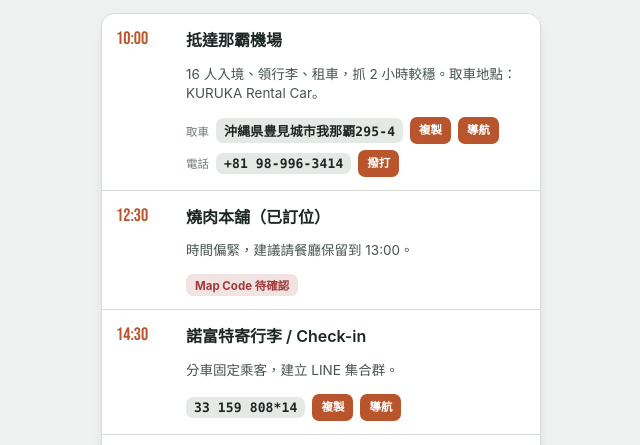
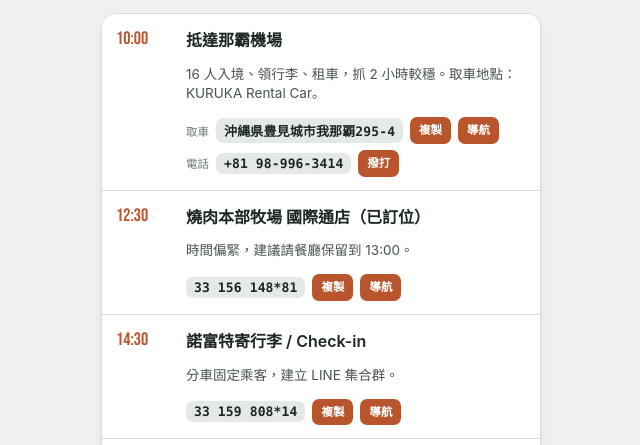
Before and after one commit to joepan97/okinawa-tour, a plain HTML site: page index.html in a window 1280 px wide. Shown: the part 295-740 px from the top of the page, without its empty margins (319-959 px from the left). Drawn offline with Linux system fonts and the light colour scheme.

Commit message:
確認燒肉店家為「燒肉本部牧場 國際通店」，補上 Map Code
移除待確認標記，改用 33 156 148*81。

```diff
--- a/index.html
+++ b/index.html
@@ -388,10 +388,10 @@
       <div class="stop">
         <div class="time">12:30</div>
         <div>
-          <p class="place">燒肉本舖（已訂位）</p>
+          <p class="place">燒肉本部牧場 國際通店（已訂位）</p>
           <p class="note">時間偏緊，建議請餐廳保留到 13:00。</p>
           <div class="mapcodes">
-            <div class="mapcode unconfirmed"><span class="mc-flag">Map Code 待確認</span></div>
+            <div class="mapcode"><code>33 156 148*81</code><button type="button" data-code="33 156 148*81">複製</button><a class="mc-go" href="https://www.google.com/maps/search/?api=1&query=%E7%87%92%E8%82%89%E6%9C%AC%E9%83%A8%E7%89%A7%E5%A0%B4%20%E5%9C%8B%E9%9A%9B%E9%80%9A%E5%BA%97">導航</a></div>
           </div>
         </div>
       </div>
```
